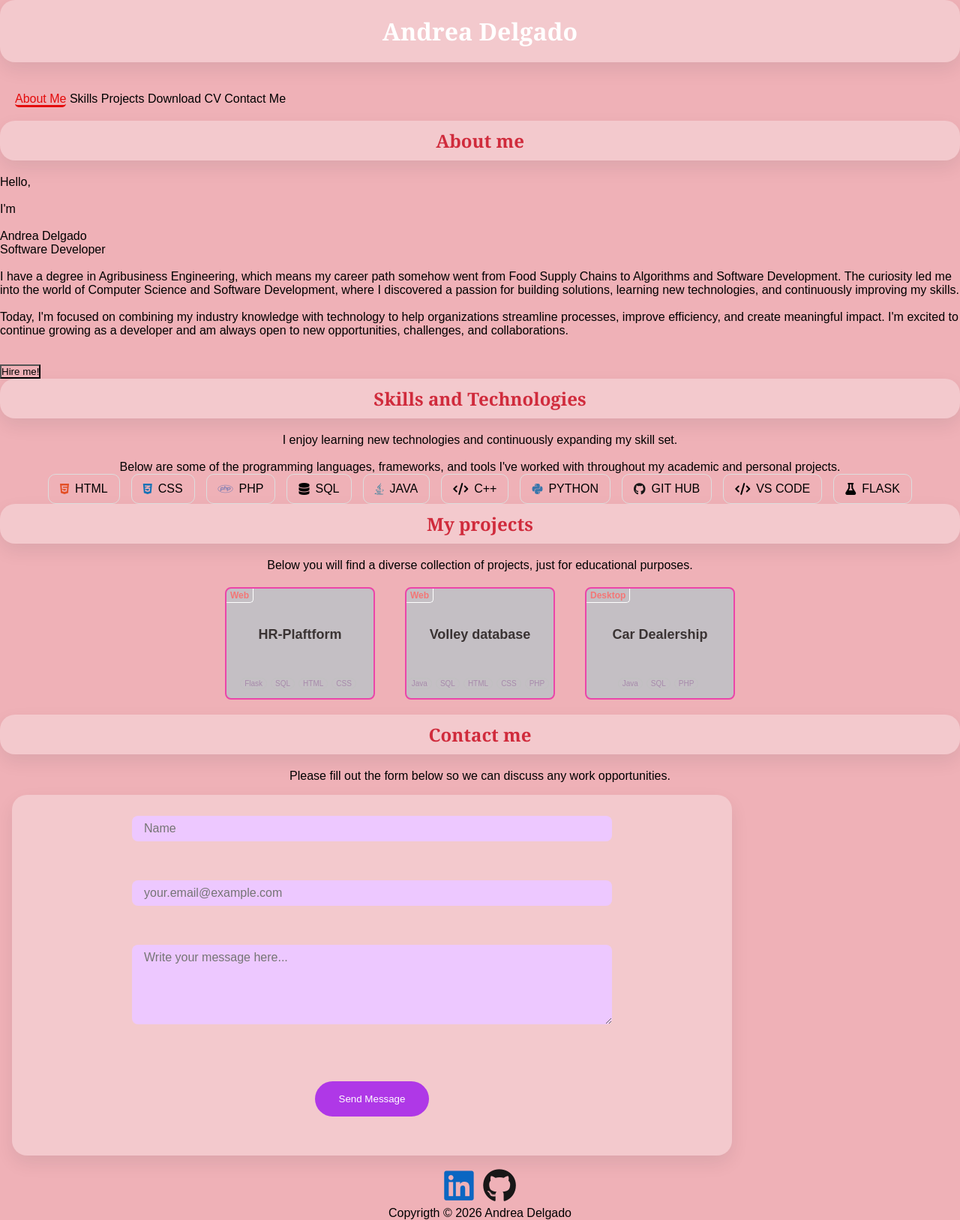
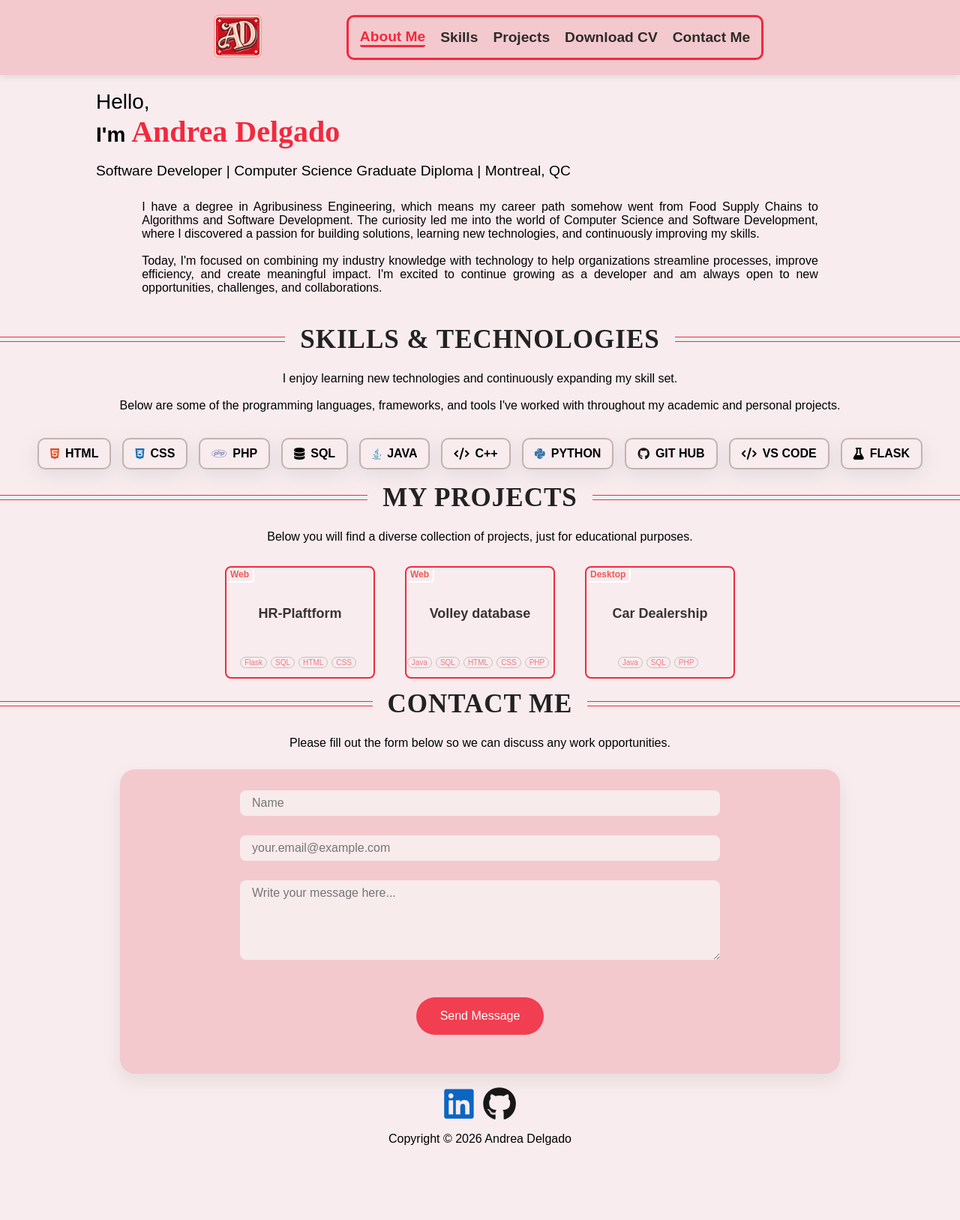
Before and after one commit to andremagda/Resume_page, a Flask app: page / in a window 1280 px wide. Shown: the whole page at 75% size. After the commit the page ends 1527 px from the top, so only its background shows below. Run offline with Flask 3, Linux system fonts and the light colour scheme.

Commit message:
Update portfolio styling and navigation

```diff
--- a/static/css/style.css
+++ b/static/css/style.css
@@ -1,101 +1,160 @@
-.intro {
-	background: linear-gradient(rgb(241, 62, 80));
-	color: #fff;
-	padding: 20px 20px;
-	text-align: center;
+* {
+	margin: 0;
+	padding: 0;
+	box-sizing: border-box;
+	text-decoration: none;
+	/* background: transparent; */
+	/* font-family: Georgia, 'Times New Roman', Times, serif; */
+	font-family: 'K2D', sans-serif;
 }
 
-/* ---------------NAVIGATION BAR--------------- */
-nav {
-	width: fit-content;
-	padding: 20px;
-	display: flex;
-	gap: 20px;
-	box-sizing: content-box;
-	border: rgb(241, 42, 62);
-	border-style: solid;
-	border-width: inherit;
-	border-radius: 10px;
-	text-decoration: none;
-	background: transparent;
+body {
+	width: 100%;
+	height: 100vh;
+	background-color: rgb(248, 236, 238);
+	/* overflow: hidden; */
+	/* overflow-y: scroll; */
 }
 
-.menu_items a{
-	cursor: pointer;
-	text-decoration: none;
-	color: black;
-    border-radius: 5px;
-}
-
-/* part of the menu currently active */
-.menu_items a.active{
-	border-bottom: 3px solid #e40a0a;
-	/* background-color:  #e56a6a; */
-  	color:  #e40a0a;
-}
-
-.menu_items a:visited {
-    color: none;
-}
-
-/* Change the link and background color on hover */ */
-.menu_items:hover:not(.active) {
-	background-color: #e56a6a;
-  	color: white;
-}
-
-
-/* .menu_items a:hover {
-	background-color: #e56a6a;
-    color: white;
-} */
-
-
-/* .nav-container{
-	width: 100%;
-	height: 100%;
-	display: flex;
-	justify-content: space-around;
-	align-items: center;
-} */
-
-/* .menu_items {
-	background-color: aliceblue;
-	margin: 0 20px;
-	text-decoration: none;
-	transition: 0.3 linear;
-} */
-
-body {
-	font-family: Georgia;
-	background-color: rgb(239, 177, 183);
-}
-h1 {
+ /* h1 {
 	color: rgb(208, 43, 60);
-	font-family: Georgia;
+	font-family: 'K2D', sans-serif;
 	text-align: center;
-}
-
-h1 {
-	background:  rgb(243, 201, 205);
+	background:  rgb(237, 175, 181);
 	border-radius: 20px;
 	padding: 10px;
 	margin-bottom: 20px;
 	box-shadow: 0 10px 25px rgba(15, 23, 42, 0.08);
+} */
+
+h1 {
+	text-align: center;
+	font-family: "Playfair Display", serif;
+    font-size: 35px;
+	font-weight: bold;
+	color:#222;
+	letter-spacing: 1px;
+    text-transform: uppercase;
+	display: grid;
+    grid-template-columns: 1fr max-content 1fr;
+    grid-template-rows: 27px 0;
+    grid-gap: 20px;
+    align-items: center;
 }
 
-form{ background:  rgb(243, 201, 205);
-	border-radius: 20px;
-	padding: 20px;
-	margin-bottom: 20px;
-	box-shadow: 0 10px 25px rgba(15, 23, 42, 0.08);}
-
-footer{
-	text-align: center;
+h1:after, h1:before {
+    content: " ";
+    display: block;
+    border-bottom: 1px solid rgb(241, 42, 62);
+    border-top: 1px solid rgb(241, 42, 62);
+    height: 5px;
+  	background-color: transparent;
 }
 
 p {
 	text-align: center;
+	width: 90%;
+	margin: auto;
+	padding: 10px;
+	/* font-family: Stencil Std, fantasy; */
+	/* font-family: 'Poppins', sans-serif; */
+	font-family: 'K2D', sans-serif;
+	font-size: 1rem;
+	font-weight: 300;
+}
+
+/* ---------------NAVIGATION BAR--------------- */
+.navigation_bar {
+	width: 100%;
+	height: 100px;
+	margin: auto;
+	display: flex;
+	gap: 50px;
+	/* background: rgb(243, 178, 185);  */
+	 background-color: rgb(243, 201, 205);
+	box-shadow: 0 2px 10px rgba(0,0,0,0.1);
+	text-decoration: none;
+	position: fixed;
+	/* top: 10px; */
+	justify-content: center;
+	z-index: 9999;
+}
+
+.logo {
+    width: 150px;
+}
+
+.menu_items {
+	border: rgb(241, 42, 62);
+	border-style: solid;
+	border-width: auto;
+	border-radius: 10px;
+	font-size: 1.2rem;
+	margin: 20px;
+	padding: 15px;
+	cursor: pointer;
+	transition: 0.3s linear;
+	align-items: center;
+	display: flex;
+	gap: 20px;
+	font-family: 'K2D', sans-serif;
+	font-weight: bolder;
+}
+
+.menu_items a {
+	color: rgb(45, 43, 43);
+}
+
+/* part of the menu currently active */
+.menuItem.active {
+    border-bottom: 3px solid rgb(241, 42, 62);
+    color: rgb(241, 42, 62);
+	border-radius: 3px;
+}
+
+.menu_items a:hover {
+    border-bottom: 3px solid #e40a0a;
+    color: rgb(241, 42, 62);
+	border-radius: 3px;
+}
+
+/* --------------SECTION ABOUT ME-------------- */
+
+#about {
+	margin-top: 0px;
+	padding-top: 120px;
+}
+
+.introText {
+	width: 80%;
+	margin: 0 auto;
+}
+
+.hello {
+	font-size: 1.75rem;
+	font-weight: 330;
+}
+
+.introIm {
+	font-size: 1.75rem;
+	font-weight: 550;
+}
+
+.introName1 {
+	font-size: 2.5rem;
+	font-weight: bold;
+	font-family: "Playfair Display", serif;
+	color: rgb(241, 42, 62);
+}
+
+.introskills{
+	font-size: 1.2rem;
+	font-weight: 400;
+	text-align: center;
+}
+
+.introMessage{
+	text-align: justify;
 }
 
 	/* --------------SECTION SKILLS-------------- */
@@ -104,19 +163,23 @@ p {
 	flex-wrap: wrap;
 	gap: 15px;
 	justify-content: center;
-	margin: 1.5 rem;
+	margin: 1.5rem;
 	width: auto;
 }
 
 .skill-box {
-	border: 1px solid #ddd;
+	border: 2px solid #c4b2b2;
 	border-radius: 10px;
 	padding: 10px 15px;
-	margin: 0;
+	margin: 0px;
 	width: fit-content;
 	display: flex;
 	align-items: center;
 	gap: 8px;
+	font-family: Stencil Std, fantasy;
+	font-weight: bolder;
+	/* box-shadow: rgba(0, 0, 0, 0.4) 0px 2px 4px, rgba(0, 0, 0, 0.3) 0px 7px 13px -3px, rgba(0, 0, 0, 0.2) 0px -3px 0px inset; */
+	box-shadow: rgba(149, 157, 165, 0.2) 0px 8px 24px;
 }
 
 .skill-box:hover {
@@ -133,7 +196,7 @@ p {
 	max-width: 75rem;
 	padding: 0 1rem;
 	text-align: center;
-	width: 100vw;
+	width: 100%;
 }
 
 .myProjects{
@@ -149,30 +212,29 @@ p {
 }
 
 .project {
-	background:#c4bfc4;
-	border: 2px solid #eb45a9;
+	background: transparent;
+	border: 2px solid rgb(241, 42, 62);
 	border-radius: 8px;
-	color: hsl(0, 85%, 71%);
+	color: hsl(0, 89%, 65%);
 	cursor: pointer;
 	height: 150px;
 	margin: 20px;
 	padding: 0;
 	position: relative;
+	z-index: 1;
 	transition: transform .2s ease-in-out;
 	width: 200px;
 }
 
 .project:hover {
-	transform: translateY(-5px);
-	transform: rotate(5deg);
-
+	transform: translateY(-5px) rotate(5deg);
 }
 
 .projectType {
 	align-self: center;
-	border-bottom: 1px solid #fff;
+	border-bottom: 2px solid #fff;
 	border-bottom-right-radius: 5px;
-	border-right: 1px solid #fff;
+	border-right: 2px solid #fff;
 	font-size: 12px;
 	font-weight: 700;
 	left: 0;
@@ -202,7 +264,7 @@ p {
 	align-items: center;
 	align-self: center;
 	bottom: 5%;
-	color: #a78bab;
+	color: rgb(235, 123, 134);
 	display: flex;
 	flex-wrap: wrap;
 	font-size: 10px;
@@ -216,26 +278,15 @@ p {
 	padding: 1px 5px;
 }
 
-* {
-	margin: 0;
-	padding: 0;
-	box-sizing: border-box;
-	text-decoration: none;
-	background: transparent;
-	font-family: 'K2D', sans-serif;
-}
+/* -----------------SECTION CONTACT ME---------------- */
 
-
-/* -----------------SECTION CONTACT ME---------------- */
-.contact_me {
-	align-items: center;
-	display: flex;
-	flex-direction: column;
-	justify-content: center;
-	margin: 0 auto;
-	max-width: 75rem;
-	text-align: center;
-	width: 100vw;
+form{
+	background:  rgb(243, 201, 205);
+	border-radius: 20px;
+	padding: 20px;
+	margin-bottom: 20px;
+	box-shadow: 0 10px 25px rgba(15, 23, 42, 0.08);
+	gap: 10px;
 }
 
 .contactForm{
@@ -243,13 +294,13 @@ p {
 	display: flex;
 	flex-direction: column;
 	justify-content: center;
-	margin: 1rem;
-	max-width: 60 rem;
+	margin: 1rem auto;
+	max-width: 60rem;
 	width: 75vw;
 }
 
 .email, .name, .message{
-	background: #edc8ff;
+	background: rgb(248, 235, 236);
 	border: none;
 	border-radius: .5rem;
 	font-size: medium;
@@ -260,13 +311,19 @@ p {
 }
 
 .submitButton {
-	background: #af38e7;
+	background:rgb(241, 62, 80);
 	border: none;
 	border-radius: 2rem;
 	color: #fff;
 	cursor: pointer;
 	margin: 2rem;
 	padding: 1rem 2rem;
+	font-size: medium;
+}
+
+.footer{
+	text-align: center;
+	gap: 20px;
 }
 
 	/* --------------ORIGINAL COLOR LOGOS-------------- */
@@ -276,11 +333,11 @@ p {
 }
 
 .fa-linkedin {
-    color: #0a66c2; /* LinkedIn blue */
+    color: #0a66c2;
 }
 
 .fa-github {
-    color: #171515; /* GitHub black */
+    color: #171515;
 }
 
 .fa-html5 {
--- a/templates/index.html
+++ b/templates/index.html
@@ -1,43 +1,47 @@
-<!DOCTYPR html>
+<!DOCTYPE html>
 <html>
 	<head>
-		<title>Andrea Delgado</title>
-		<link rel="stylesheet"
-		href="static/css/style.css">
+		<title>Andrea Delgado Web Page</title>
+		<link rel="stylesheet" href="../static/css/style.css">
 		<link rel="stylesheet"
 		href="https://cdnjs.cloudflare.com/ajax/libs/font-awesome/6.5.2/css/all.min.css">
 	</head>
+
+	<script src="../script.js"></script>
 	<body>
-		<h1 class="intro">Andrea Delgado</h1>
+
 
 		<nav class="navigation_bar">
+			<img class="logo" src="../static/images/ad_logo.png" alt="Andrea Delgado Logo"></img>
 			<div class="menu_items">
-				<a href="#about" class="active">About Me</a>
-				<a href="#skills">Skills</a>
-				<a href="#projects">Projects</a>
-				<a href="#download_cv">Download CV</a>
-				<a href="#contact_me">Contact Me</a>
+				<a class="menuItem active" href="#about">About Me</a>
+				<a class="menuItem" href="#skills">Skills</a>
+				<a class="menuItem" href="#projects">Projects</a>
+				<a class="menuItem" href="#download_cv">Download CV</a>
+				<a class="menuItem" href="#contact_me">Contact Me</a>
 			</div>
 		</nav>
 
 
 		<section id="about">
-			<h1>About me</h1>
-				<p>
-					<div class="hello"> Hello, </div><br>
-					<div class="introIm"> I'm </div><br>
-					<div class="introName"> Andrea Delgado <br> Software Developer</div><br>
+			<!-- <h1>About me</h1> -->
 					<div class="introText">
+						<span class="hello"> Hello, </span><br>
+						<span class="introIm"> I'm </span>
+						<span class="introName1"> Andrea Delgado <br> </span><br>
+						<span class="introskills">Software Developer | Computer Science Graduate Diploma | Montreal, QC</span><br><br>
+						<p class="introMessage">
 						I have a degree in Agribusiness Engineering, which means my career path somehow went from Food Supply Chains to Algorithms and Software Development.
 						The curiosity led me into the world of Computer Science and Software Development, where I discovered a passion for building solutions, learning new technologies, and continuously improving my skills. <br><br>
 						Today, I'm focused on combining my industry knowledge with technology to help organizations streamline processes, improve efficiency, and create meaningful impact. I'm excited to continue growing as a developer
 						and am always open to new opportunities, challenges, and collaborations.
-					</div><br><br>
-				<button>Hire me!</button>
+						</p><br><br>
+					</div>
+				<!-- <button>Hire me!</button> -->
 		</section>
 
 		<section id="skills">
-			<h1>Skills and Technologies</h1>
+			<h1>Skills & Technologies</h1>
 				<p>I enjoy learning new technologies and continuously expanding my skill set.<br><br>
 					Below are some of the programming languages, frameworks, and tools I've worked with throughout my academic and personal projects. </p>
 			<div class="skills-list">
@@ -56,7 +60,7 @@
 		</section>
 
 		<section id="projects">
-			<h1 class="projectsTitle">My projects</h1>
+			<h1 class="projectsTitle">My Projects</h1>
 			<p> Below you will find a diverse collection of projects, just for educational purposes.</p>
 			<div class="myProjects">
 				<div class="project">
@@ -95,28 +99,18 @@
 		</section>
 
 		<section id="contact_me">
-			<h1>Contact me</h1>
+			<h1>Contact Me</h1>
 			<p> Please fill out the form below so we can discuss any work opportunities.</p>
 			<form class="contactForm" action="#" method="post">
-					<input type="text" class="name" name="name" placeholder="Name" required>
-
-					<br><br>
-
-					<input type="email" class="email" name="email" placeholder="your.email@example.com" required>
-
-					<br><br>
-
+					<input type="text" class="name" name="name" placeholder="Name" required></input>
+					<input type="email" class="email" name="email" placeholder="your.email@example.com" required></input>
 					<textarea class="message" name="message" rows="5" placeholder="Write your message here..." required></textarea>
-
-					<br><br>
-
 					<button type="submit" class="submitButton">Send Message</button>
 			</form>
 		</section>
 
-	<section>
+		<section class="footer">
 			<footer>
-
 				<div class="social-icons">
 					<a href="https://www.linkedin.com/in/andrea-delgado001" target="_blank">
 						<i class="fa-brands fa-linkedin"></i>
@@ -126,8 +120,9 @@
 						<i class="fa-brands fa-github"></i>
 					</a>
 				</div>
-			<p>Copyrigth © 2026 Andrea Delgado</p>
+				<p>Copyright © 2026 Andrea Delgado</p>
 			</footer>
 		</section>
+
 	</body>
 </html>
```
Also changed, not shown: script.js (added, +26 -0 lines), static/images/ad_logo.png (added). Lines whose indentation alone changed are shown as unchanged.
